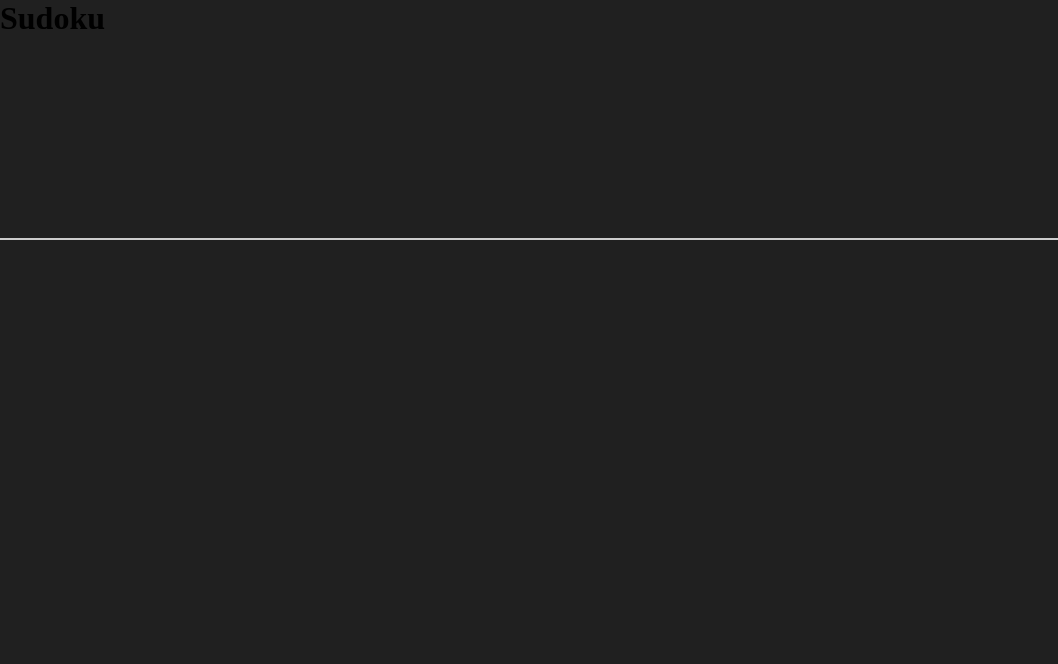
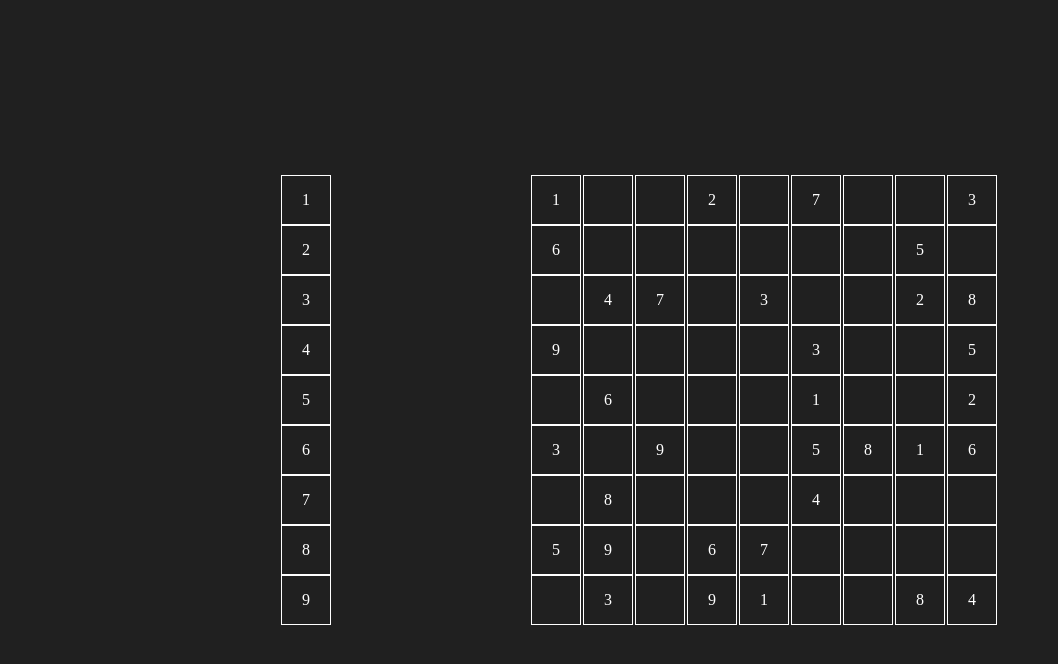
Before and after one commit to AlexChavezz/sudokuWeb, a React (Vite) app: page /sudoku/1 in a window 1280 px wide. Before the commit this address had no page. Shown: the top 664 px of the page, without its empty margins (0-1058 px from the left). Built offline with nearby package versions, Linux system fonts and the light colour scheme; the HTML template or start-up script is replaced by a standard one.

Commit message:
sudoku activeNumbers

```diff
--- a/src/components/BarNav.tsx
+++ b/src/components/BarNav.tsx
@@ -2,8 +2,17 @@ import styles from '../styles/barNavstyles.module.css';
 
 export const BarNav = () => {
     return (
-        <header className={ styles.barNav }>
-                <h1> Sudoku</h1>
+        <header className={styles.barNav}>
+            <section className={styles.headerContainer} >
+                <article className={ styles.advaceContainer }>
+                    <header className={ styles.advanceTitle }>
+                        100 %
+                    </header>
+                    <footer className={styles.advance}>
+                        <div style={{ width:'100%', backgroundColor:'#20B142', height:'100%', borderRadius:'10px'}}></div>
+                    </footer>
+                </article>
+            </section>
         </header>
     )
 }
--- a/src/components/Button.tsx
+++ b/src/components/Button.tsx
@@ -1,16 +1,16 @@
 import styles from '../styles/InitialScreen.module.css';
+import { Link } from 'react-router-dom';
 import star from '../assets/star.png';
+
 interface ButtonProps {
     value: number,
 }
 
 export const Button = ({ value }: ButtonProps) =>
-    <button className={styles.level}>
-        {value}
-        <span className={ styles.levelStatus }>
-            <img src={ star } alt="star" className={ styles.levelStatusStar }/>
-            <img src={ star } alt="star" className={ styles.levelStatusStar }/>
-            <img src={ star } alt="star" className={ styles.levelStatusStar }/>
-        </span>
-
-    </button>
+    <Link to={ `sudoku/${value}` }>
+        <button
+            className={styles.level}
+        >
+            {value}
+        </button>
+    </Link>
--- a/src/components/SudokuItem.tsx
+++ b/src/components/SudokuItem.tsx
@@ -1,9 +1,22 @@
+import { useState } from "react";
 
 interface props {
     number: number | string
+    activeNumber: number
 }
 
-export const SudokuItem = ({ number }:props) =>
-<article style={{ height:50, width:50, background:'', border:"1px solid white", display:'flex', alignItems:'center',justifyContent:"center"}}>
-    <p style={{color:'white'}}>{ number }</p>
-</article>
+export const SudokuItem = ({ number, activeNumber }: props) => {
+
+    const [ currentValue, setCurrentValue ] = useState(number);
+    const changeCurrentValue = () => {
+        setCurrentValue(activeNumber);
+    }
+    return (
+        <article
+            style={{ height: 50, width: 50, background: '', border: "1px solid white", display: 'flex', alignItems: 'center', justifyContent: "center" }}
+            onClick={changeCurrentValue}
+        >
+            <p style={{ color: 'white' }}>{ currentValue }</p>
+        </article>
+    );
+}
--- a/src/index.css
+++ b/src/index.css
@@ -2,6 +2,7 @@
     margin:0px;
     padding:0px;
     box-sizing: border-box;
+    text-decoration:none;
 }
 html {
     background-color:#202020;
--- a/src/routers/AppRouter.tsx
+++ b/src/routers/AppRouter.tsx
@@ -1,15 +1,13 @@
 import { BrowserRouter, Routes, Route } from 'react-router-dom';
-import { BarNav } from '../components/BarNav';
 import { InitialScreen } from '../screens/InitialScreen';
 import { SudokuScreen } from '../screens/SudokuScreen';
 
 export const AppRouter = () => {
     return (
         <BrowserRouter>
-            <BarNav />
             <Routes>
                 <Route path="/" element={<InitialScreen />}/>
-                <Route path="/sudoku" element={<SudokuScreen />} />
+                <Route path="/sudoku/:level" element={<SudokuScreen />} />
                 <Route path="/about" element={<>About page</>}/>
             </Routes>
         </BrowserRouter>
--- a/src/screens/InitialScreen.tsx
+++ b/src/screens/InitialScreen.tsx
@@ -1,13 +1,18 @@
 import { Button } from '../components/Button';
+import { BarNav } from '../components/BarNav';
 import styles from '../styles/InitialScreen.module.css';
 
 export const InitialScreen = () => {
     const levels = [1, 2, 3, 4, 5, 6, 7, 8, 9, 10, 11, 12, 13, 14, 15, 16, 17, 18, 19, 20, 21, 22, 23, 24, 25, 26, 27, 28, 29, 30, 31, 32, 33, 34, 35, 36, 37, 38, 39, 40, 41, 42, 43, 44, 45, 46, 47, 48, 49, 50, 51, 52, 53, 54, 55, 56, 57, 58, 59, 60, 61, 62, 63, 64, 65, 66, 67, 68, 69, 70]
     return (
-        <main className={ styles.levelsContainer }>
-            {
-                levels.map( level => <Button value={level}/>)
-            }
-        </main>
+        <>
+            <BarNav />
+            <main className={styles.levelsContainer}>
+                {
+                    levels.map(level => <Button value={level} key={ level}/>)
+                }
+            </main>
+
+        </>
     );
 }
--- a/src/screens/SudokuScreen.tsx
+++ b/src/screens/SudokuScreen.tsx
@@ -1,19 +1,55 @@
+import { useEffect, useState } from "react";
+import { useNavigate, useParams } from "react-router-dom";
 import { SudokuItem } from "../components/SudokuItem";
 import { sudoku } from "../helpers/sudoku";
 import styles from '../styles/sudokuStyles.module.css';
 
 export const SudokuScreen = () => {
 
+    const { level } = useParams();
+    const numbers: number[] = [1, 2, 3, 4, 5, 6, 7, 8, 9];
+    const [ activeNumber, setActiveNumber ] = useState<number>( 1 );
+    // const [ sudoku, setSudoku ] = useState();
+    // -> Havcer una funcion que resiva un numero y me retorene un sudoku
+
+    useEffect(() => {
+        console.log(Number(level))
+    }, [])
+
     const {
         sudokuOne
     } = sudoku;
-
     return (
-        <section className={styles.itemsContainer}>
-
-            {
-                sudokuOne.map((array) => array.map(number => <SudokuItem number={number} />))
-            }
+        <section className={styles.sudokuScreenContainer}>
+            <aside className={ styles.numbers }>
+                {
+                    numbers.map(number => <Numbers number={number} key={number} setActiveNumber={setActiveNumber}/>)
+                }
+            </aside>
+            <article className={styles.itemsContainer}>
+                {
+                    sudokuOne.map((array) => array.map(number => <SudokuItem number={number} activeNumber={activeNumber} key={Math.random().toString(36).slice(2)} />))
+                }
+            </article>
         </section>
     );
 }
+
+interface NumbersProps {
+    number: number,
+    setActiveNumber: React.Dispatch<React.SetStateAction<number>>
+}
+
+const Numbers = ({ number, setActiveNumber }: NumbersProps) => {
+    const changeActiveNumber = () => {
+        setActiveNumber(number);
+    }
+    return (
+        <div
+            className={ number === setActiveNumber? styles.active : styles.numbersItem }
+            onClick={changeActiveNumber}
+        >
+            { number }
+        </div>
+    )
+}
--- a/src/styles/InitialScreen.module.css
+++ b/src/styles/InitialScreen.module.css
@@ -27,10 +27,3 @@
     background-color:#eee;
     color:black;
 }
-.levelStatus {
-    width: 100%;
-    margin-top:10px;
-}
-.levelStatusStar {
-    width:10px;
-}
--- a/src/styles/barNavstyles.module.css
+++ b/src/styles/barNavstyles.module.css
@@ -1,4 +1,26 @@
 .barNav {
     height: 30vh;
-    border-bottom:2px solid #ccc;
+    color:white;
 }
+.headerContainer {
+    display:flex;
+    align-items: center;
+    justify-content:center;
+    height:100%;
+}
+.advaceContainer {
+    display: flex;
+    flex-direction: column;
+    justify-content: space-between;
+}
+.advanceTitle {
+    font-size:40px;
+    text-align:center;
+    margin-bottom:20px;
+}
+.advance {
+    height:20px;
+    width:400px;
+    align-self:flex-end;
+    border-radius:10px;
+}
--- a/src/styles/sudokuStyles.module.css
+++ b/src/styles/sudokuStyles.module.css
@@ -3,3 +3,27 @@
     grid-template-columns: repeat(9, 1fr);
     width:468px;
 }
+.sudokuScreenContainer {
+    height: 100vh;
+    display:flex;
+    justify-content: center;
+    align-items: center;
+}
+.numbers {
+    width:50px;
+    height:450px;
+    margin-right:200px;
+}
+.numbersItem {
+    display: flex;
+    align-items: center;
+    color:#fff;
+    justify-content: center;
+    border:1px solid #fff;
+    width: 50px;
+    height: 50px;
+}
+.activeNumber {
+    background-color:#fffc;
+    color:black;
+}
```
